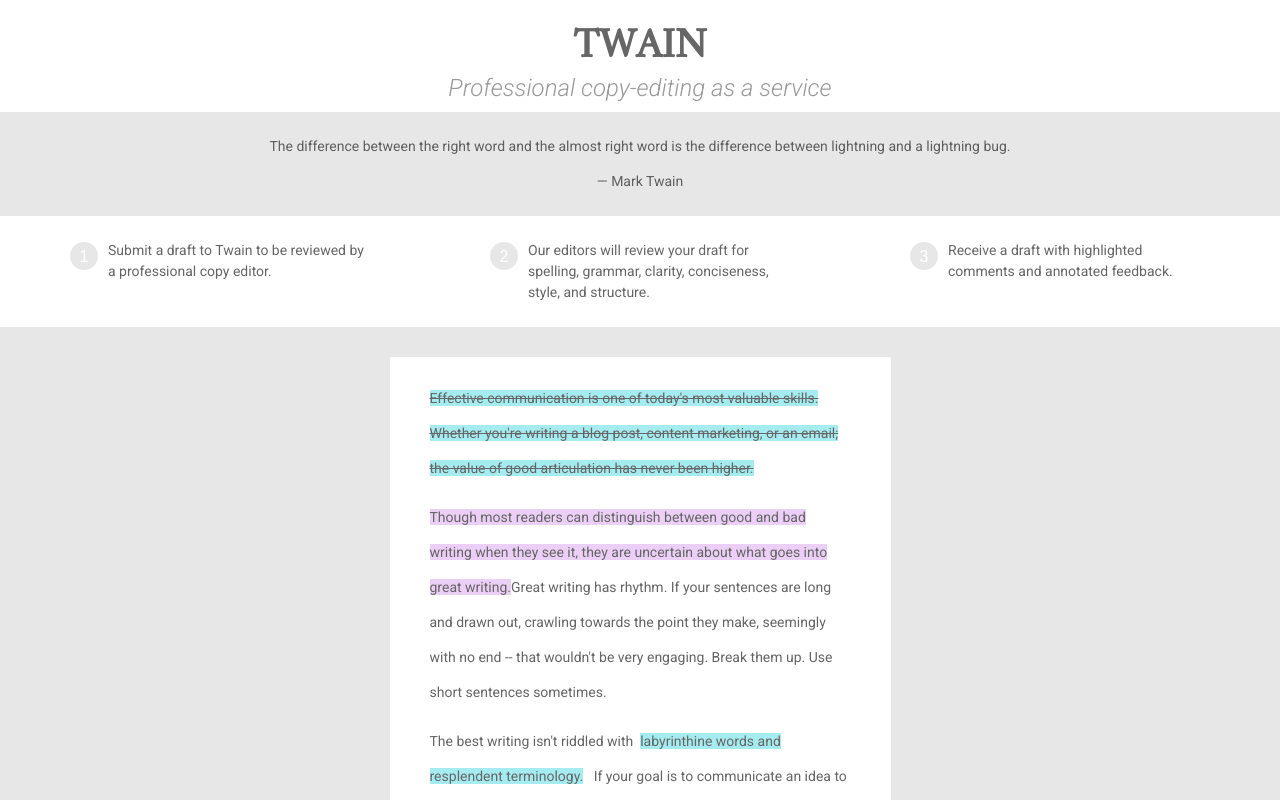
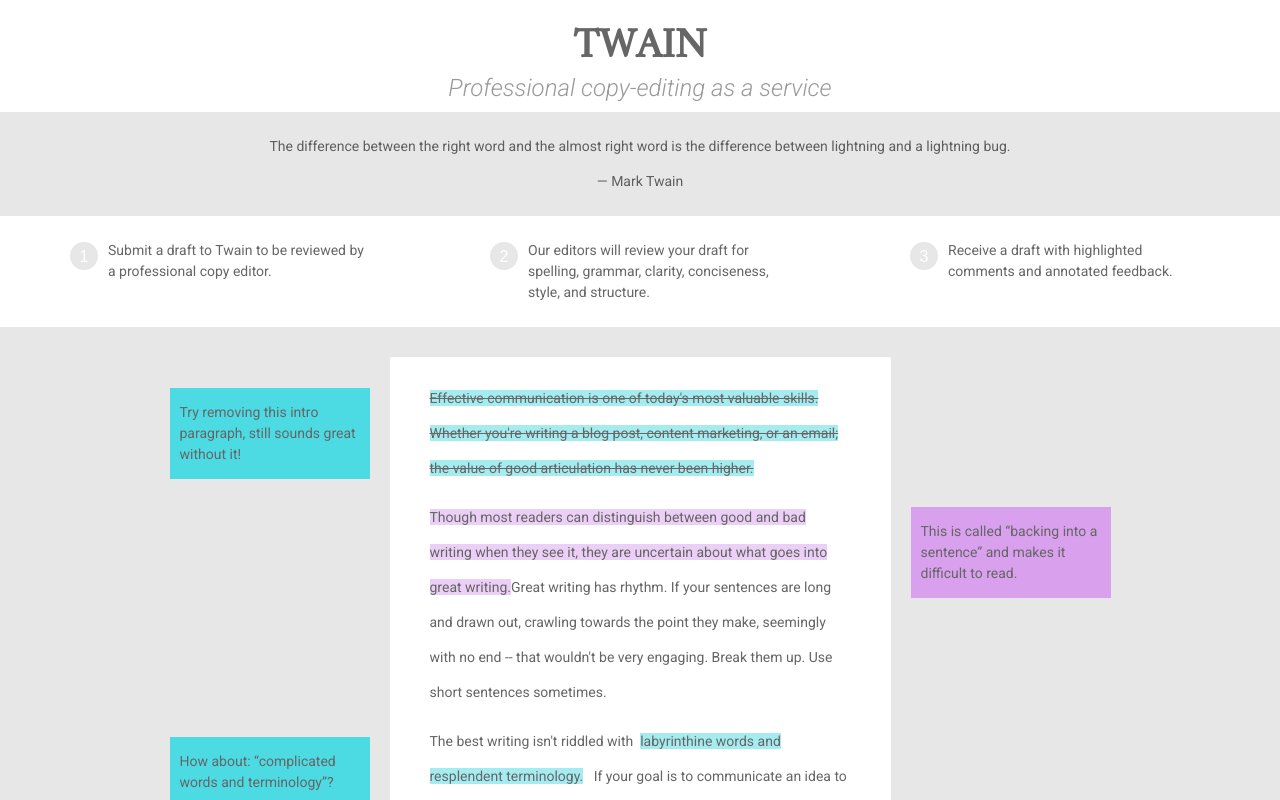
Before and after one commit to choxi/twain, a React (Vite) app: page / in a window 1280 px wide. Shown: the top 800 px of the page. Built offline with nearby package versions, Linux system fonts and the light colour scheme.

Commit message:
Add annotations

```diff
--- a/src/components/App.js
+++ b/src/components/App.js
@@ -69,6 +69,18 @@
             <p>
               As the great Mark Twain once said: "Writing is easy. All you have to do is cross out the wrong words.
             </p>
+
+            <div className="Annotation Annotation--1">
+              <p>Try removing this intro paragraph, still sounds great without it!</p>
+            </div>
+
+            <div className="Annotation Annotation--alt Annotation--2">
+              <p>This is called “backing into a sentence” and makes it difficult to read.</p>
+            </div>
+
+            <div className="Annotation Annotation--3">
+              <p>How about: “complicated words and terminology”?</p>
+            </div>
           </div>
         </div>
       </div>
--- a/src/components/App.scss
+++ b/src/components/App.scss
@@ -81,11 +81,44 @@
   margin: 20px auto;
   padding: 10px 30px;
   border-radius: 2px;
+  position: relative;
 }
 
 .Page p {
   line-height: 250%;
   padding: 0 10px;
+}
+
+.Page .Annotation {
+  position: absolute;
+  width: 200px;
+}
+
+.Page .Annotation--1 {
+  top: 31px;
+  left: -220px;
+}
+
+.Page .Annotation--2 {
+  top: 150px;
+  right: -220px;
+}
+
+.Page .Annotation--3 {
+  top: 380px;
+  left: -220px;
+}
+
+.Annotation {
+  background: $primaryHighlight;
+}
+
+.Annotation--alt {
+  background: $secondaryHighlight;
+}
+
+.Annotation p {
+  line-height: 150%;
 }
 
 .Text--highlight {
```
